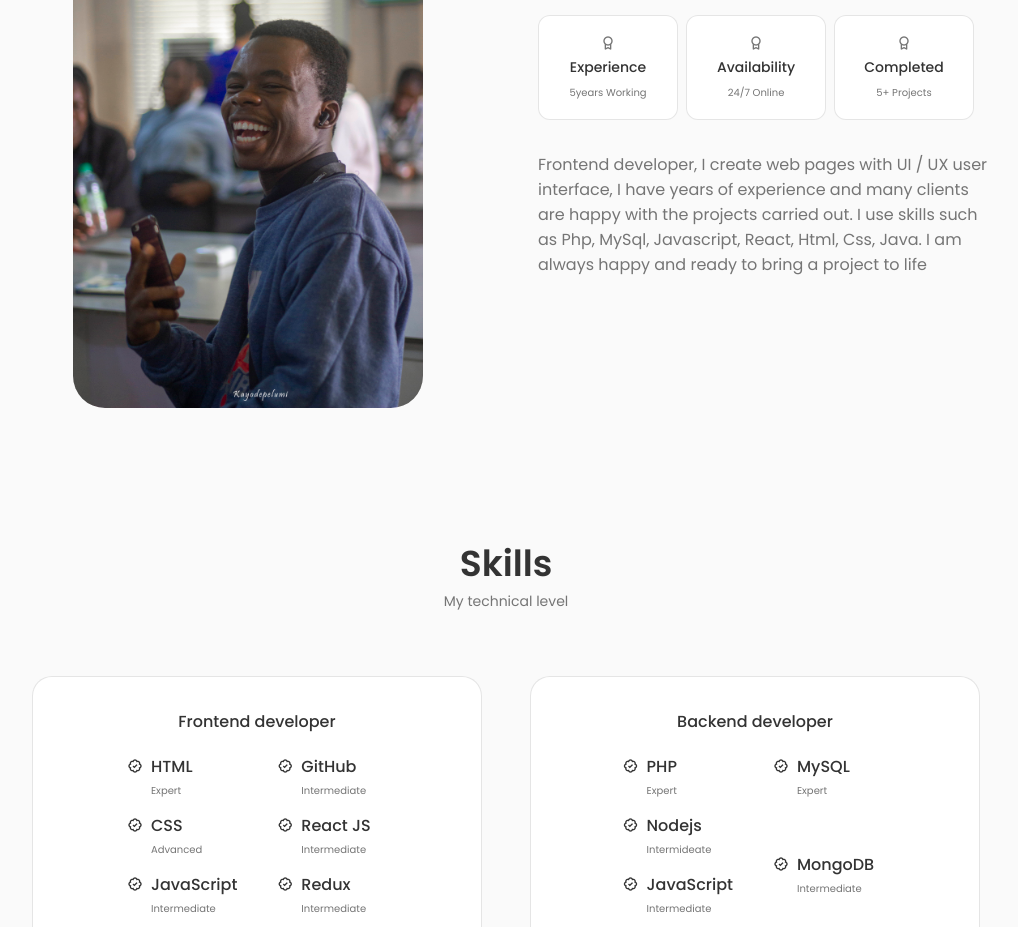
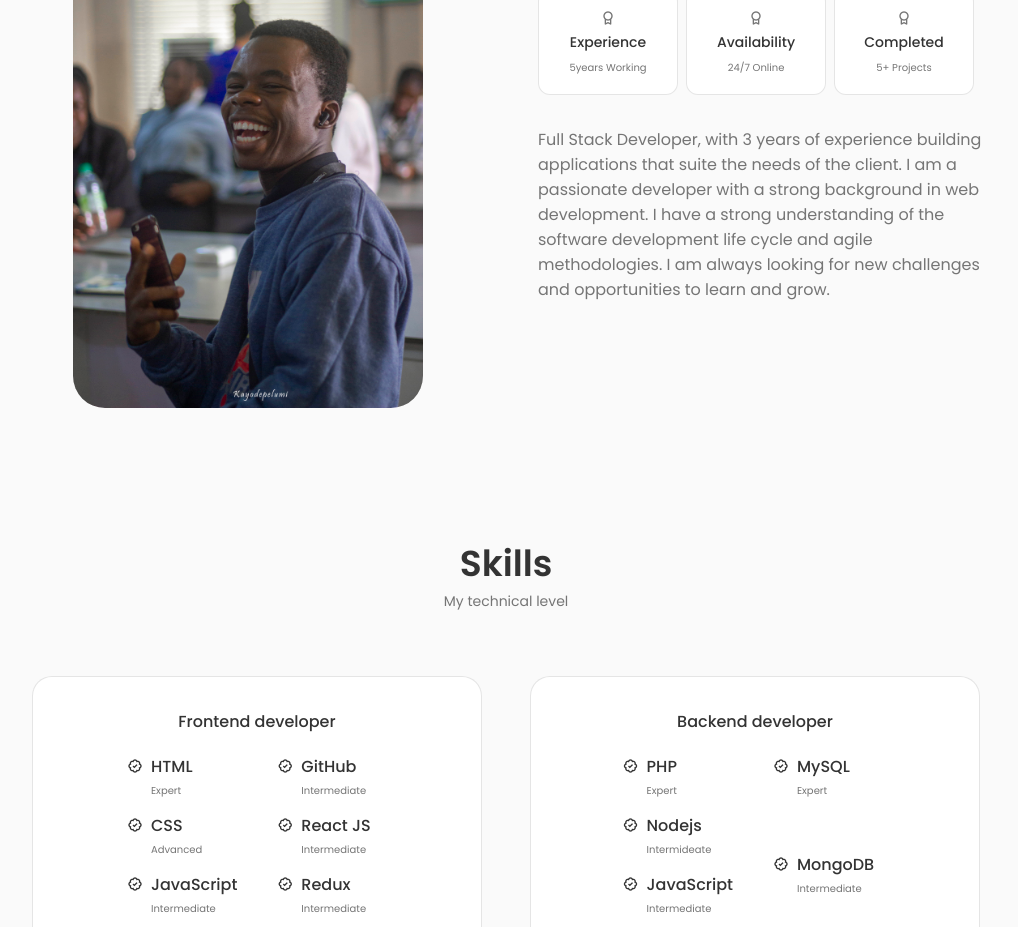
Before and after one commit to Themydee/temi, a React (Create React App) app: page / in a window 1280 px wide. Shown: the part 1040-1967 px from the top of the page, without its empty margins (134-1152 px from the left). Built offline with nearby package versions, Linux system fonts and the light colour scheme.

Commit message:
Update About.jsx

```diff
--- a/src/components/about/About.jsx
+++ b/src/components/about/About.jsx
@@ -15,9 +15,10 @@ const About = () => {
                 <Info />
 
                 <p className="about__description">
-                    Frontend developer, I create web pages with UI / UX user interface, I have years of experience and many clients are happy with the projects carried out.
-                    I use skills such as Php, MySql, Javascript, React, Html, Css, Java.
-                    I am always happy and ready to bring a project to life
+                    Full Stack Developer, with 3 years of experience building applications that suite the needs of the client.
+                    I am a passionate developer with a strong background in web development.
+                    I have a strong understanding of the software development life cycle and agile methodologies.
+                    I am always looking for new challenges and opportunities to learn and grow.
                 </p>
             </div>
         </div>
```
